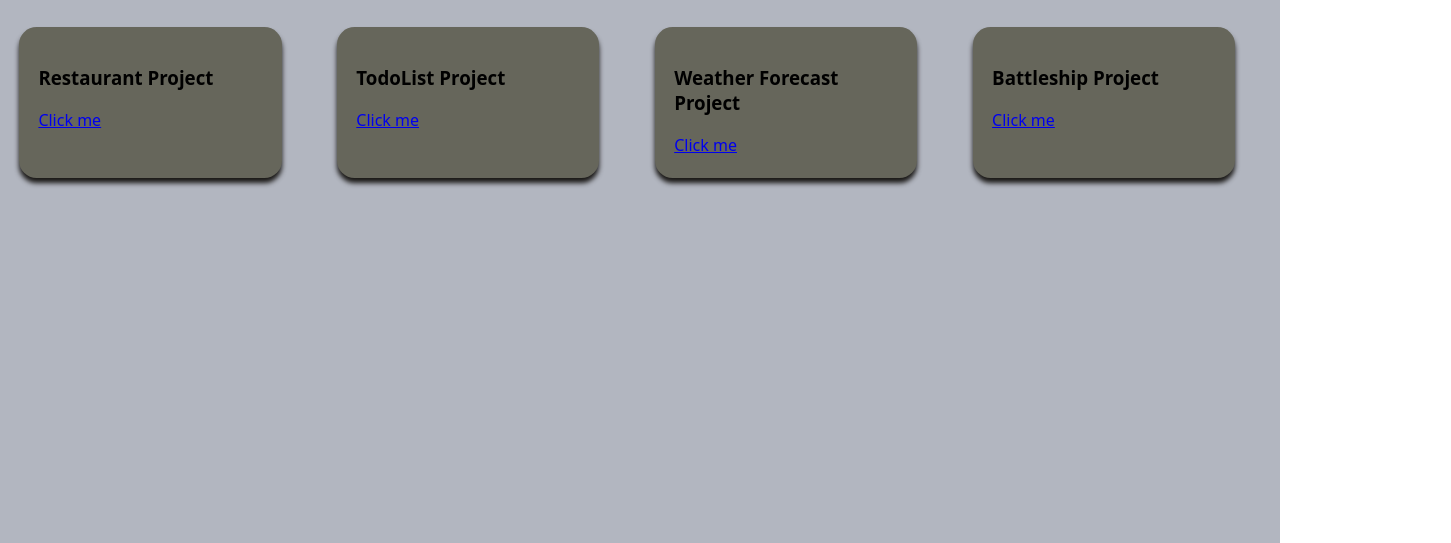
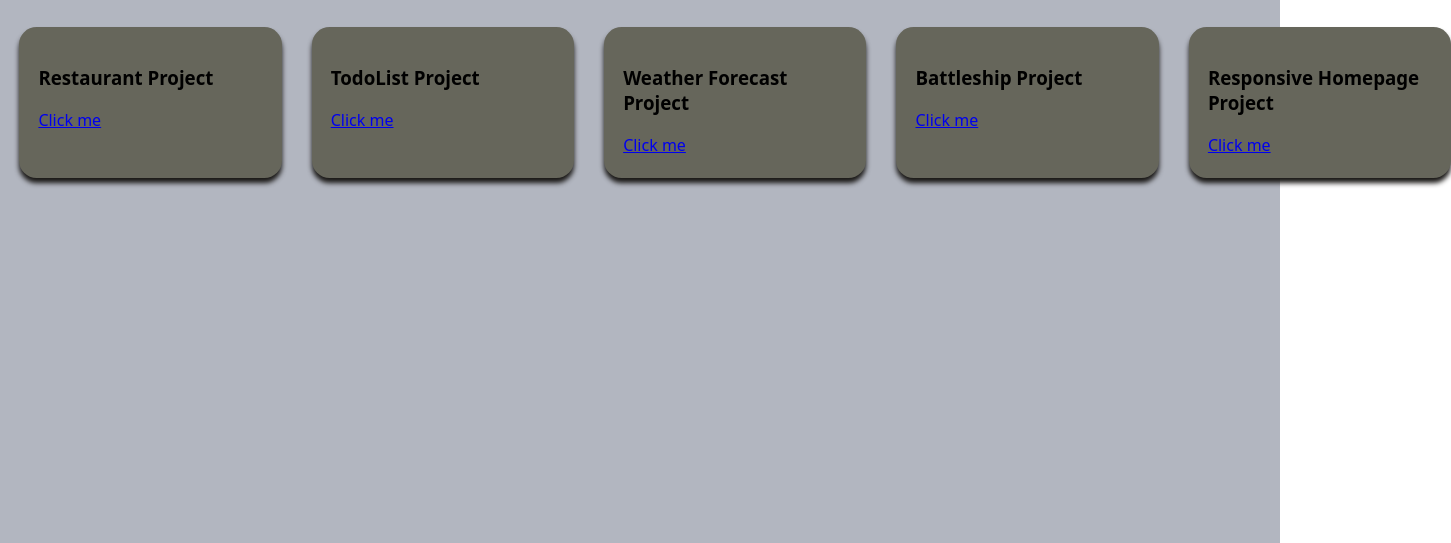
Before and after one commit to mann-go/mann-go.github.io, a plain HTML site: page index.html in a window 1280 px wide. Shown: the part 257-800 px from the top of the page, 1451 px wide, since content can reach past the window. Drawn offline with Linux system fonts and the light colour scheme.

Commit message:
FEAT: Added link to responsive homepage project

```diff
--- a/index.html
+++ b/index.html
@@ -33,6 +33,10 @@
           <h3 id="item-header">Battleship Project</h3>
           <a href="./battleship/dist/index.html">Click me</a>
         </div>
+        <div class="portfolio-item">
+          <h3 id="item-header">Responsive Homepage Project</h3>
+          <a href="./responsive-homepage/dist/index.html">Click me</a>
+        </div>
       </div>
     </main>
   </div>
```
